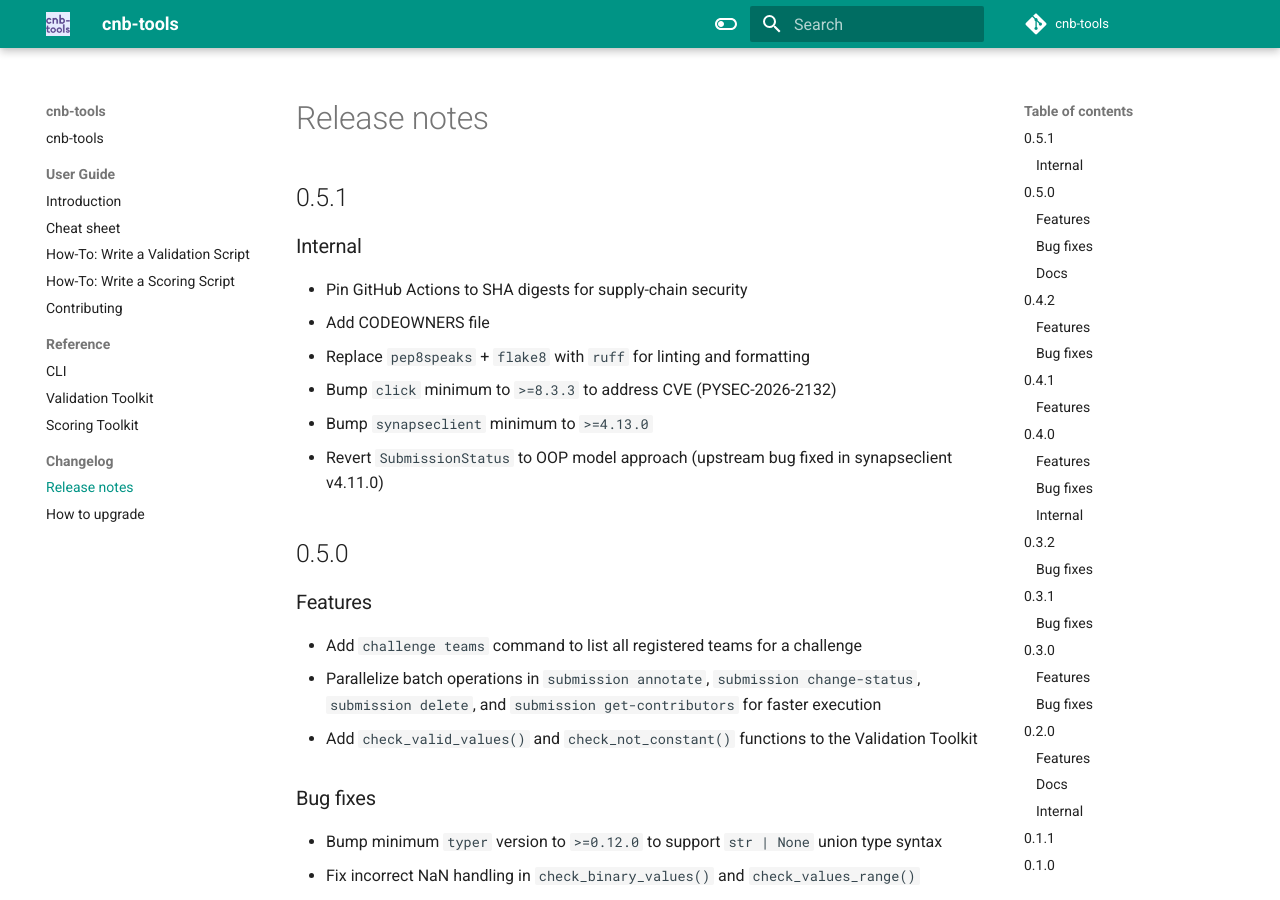
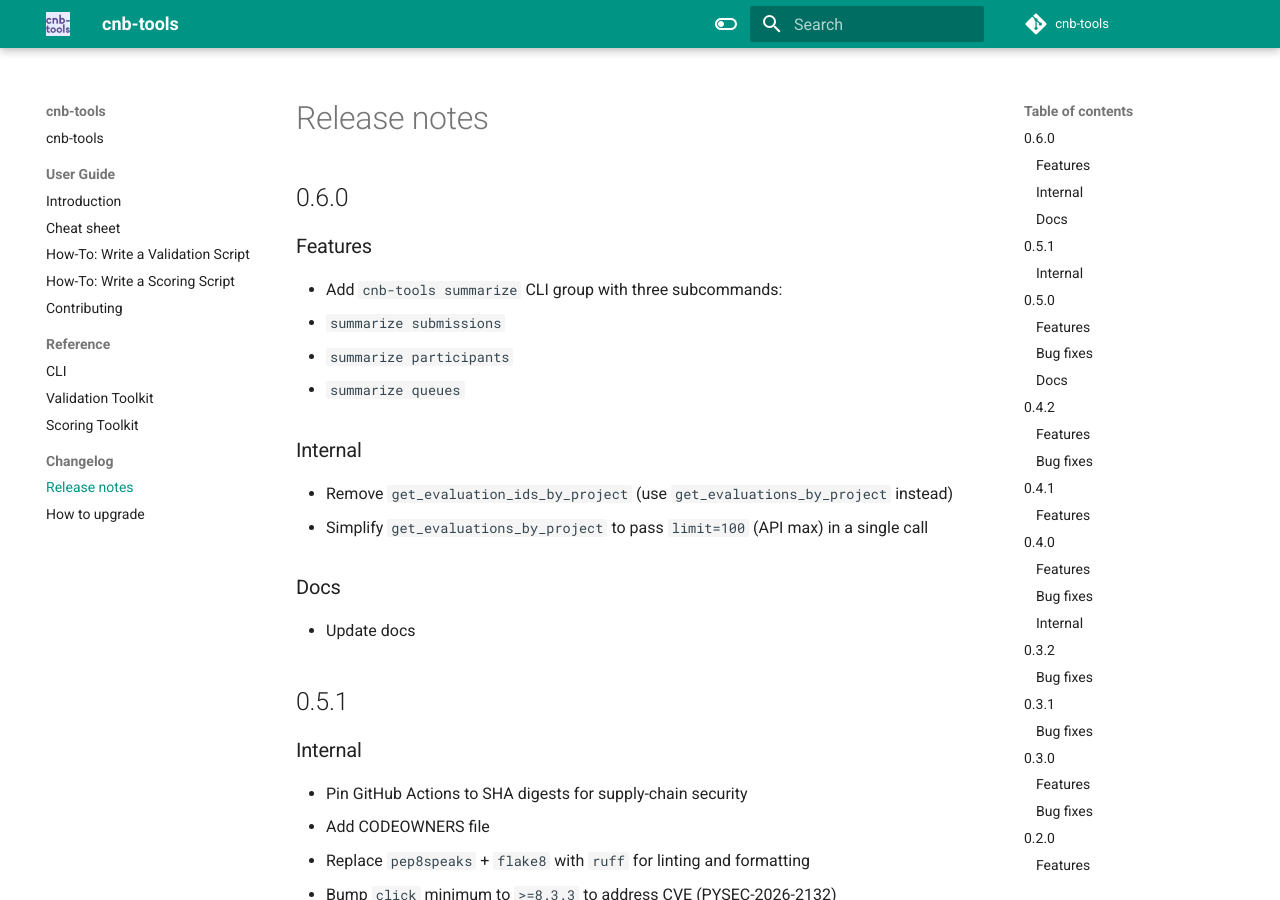
Before and after one commit to Sage-Bionetworks-Challenges/cnb-tools, an MkDocs documentation site: the page built from docs/changelog/release-notes.md, in a window 1280 px wide and 900 px high. Built offline with MkDocs 1.6.1 and Material for MkDocs 9.7.7, drawn with Linux system fonts in a browser that asks for light colours; comment, search, counter and statistics services are not loaded.

Commit message:
Release prep/0.6.0 (#55)
* release prep/0.6.0

* update changelog

* update uv.lock

```diff
--- a/docs/changelog/release-notes.md
+++ b/docs/changelog/release-notes.md
@@ -1,3 +1,18 @@
+## 0.6.0
+
+### Features
+- Add `cnb-tools summarize` CLI group with three subcommands:
+  - `summarize submissions`
+  - `summarize participants`
+  - `summarize queues`
+
+### Internal
+- Remove `get_evaluation_ids_by_project` (use `get_evaluations_by_project` instead)
+- Simplify `get_evaluations_by_project` to pass `limit=100` (API max) in a single call
+
+### Docs
+- Update docs
+
 ## 0.5.1
 
 ### Internal
--- a/pyproject.toml
+++ b/pyproject.toml
@@ -1,6 +1,6 @@
 [project]
 name = "cnb-tools"
-version = "0.5.1"
+version = "0.6.0"
 description = "Convenience tools/functions for challenges and benchmarking on Synapse.org"
 license = {text = "Apache-2.0"}
 authors = [
```
Also changed, not shown: 1 other file.
